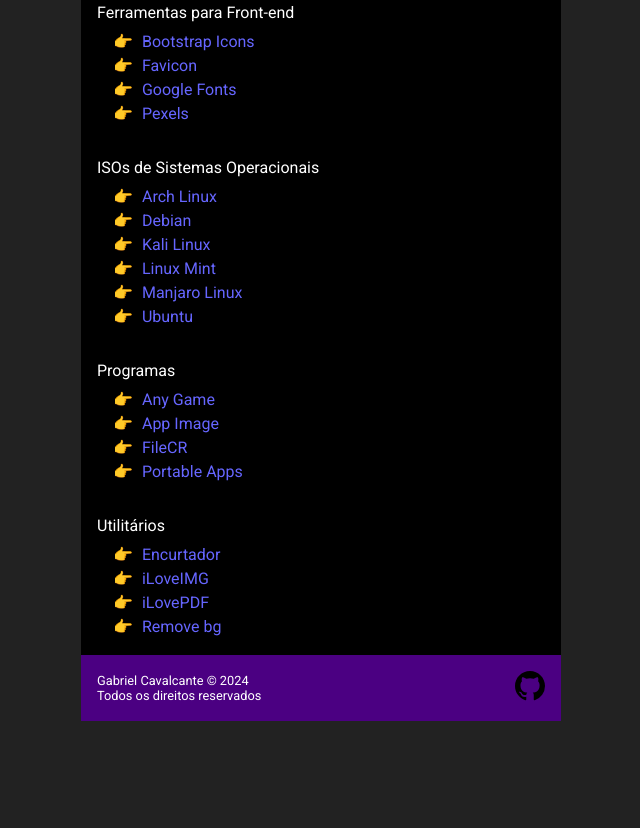
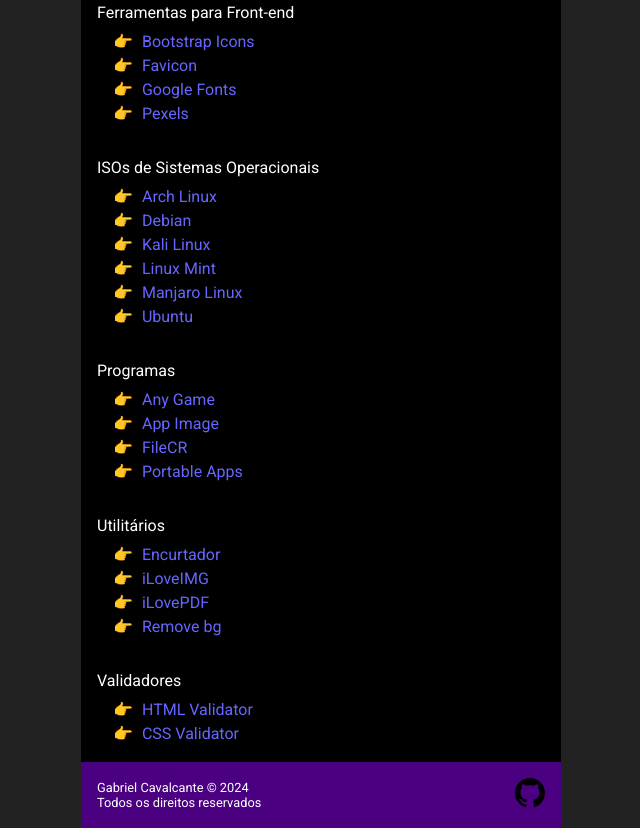
Before and after one commit to zolppy/useful-links, a plain HTML site: page index.html in a window 1280 px wide. Shown: the part 646-1474 px from the top of the page, without its empty margins (319-959 px from the left). Before the commit the page ends 1367 px from the top, so only its background shows below. Drawn offline with Linux system fonts and the light colour scheme.

Commit message:
mais links

```diff
--- a/index.html
+++ b/index.html
@@ -343,6 +343,29 @@
         </li>
       </ul>
     </section>
+    <section class="category">
+      <h2 class="category__title">Validadores</h2>
+      <ul class="category__list">
+        <li class="category__item">
+          <a
+            href="https://validator.w3.org/"
+            class="category__link"
+            target="_blank"
+          >
+            HTML Validator
+          </a>
+        </li>
+        <li class="category__item">
+          <a
+            href="https://jigsaw.w3.org/css-validator/"
+            class="category__link"
+            target="_blank"
+          >
+            CSS Validator
+          </a>
+        </li>
+      </ul>
+    </section>
   </main>
   <footer class="footer center max-width-480 min-width-320">
     <div class="footer__rights">
```
